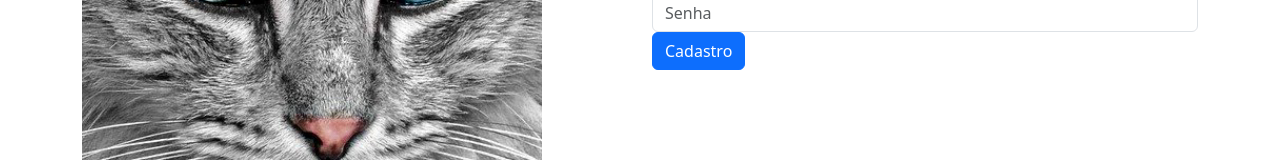
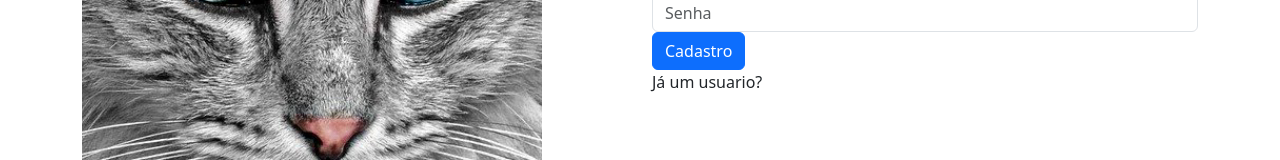
Before and after one commit to sbm-waltersouza/padawan-angular-02, an Angular app in the folder gatitobook/: page /home/novousuario in a window 1280 px wide. Shown: the part 173-333 px from the top of the page. Built offline with nearby package versions, Linux system fonts and the light colour scheme.

Commit message:
RouterLink

```diff
--- a/gatitobook/src/app/home/novo-usuario/novo-usuario.component.html
+++ b/gatitobook/src/app/home/novo-usuario/novo-usuario.component.html
@@ -20,3 +20,5 @@
 
   <button class="btn btn-primary btn-block">Cadastro</button>
 </form>
+
+<p>Já um usuario? <a [routerLink]="['novousuario']"></a></p>
```
